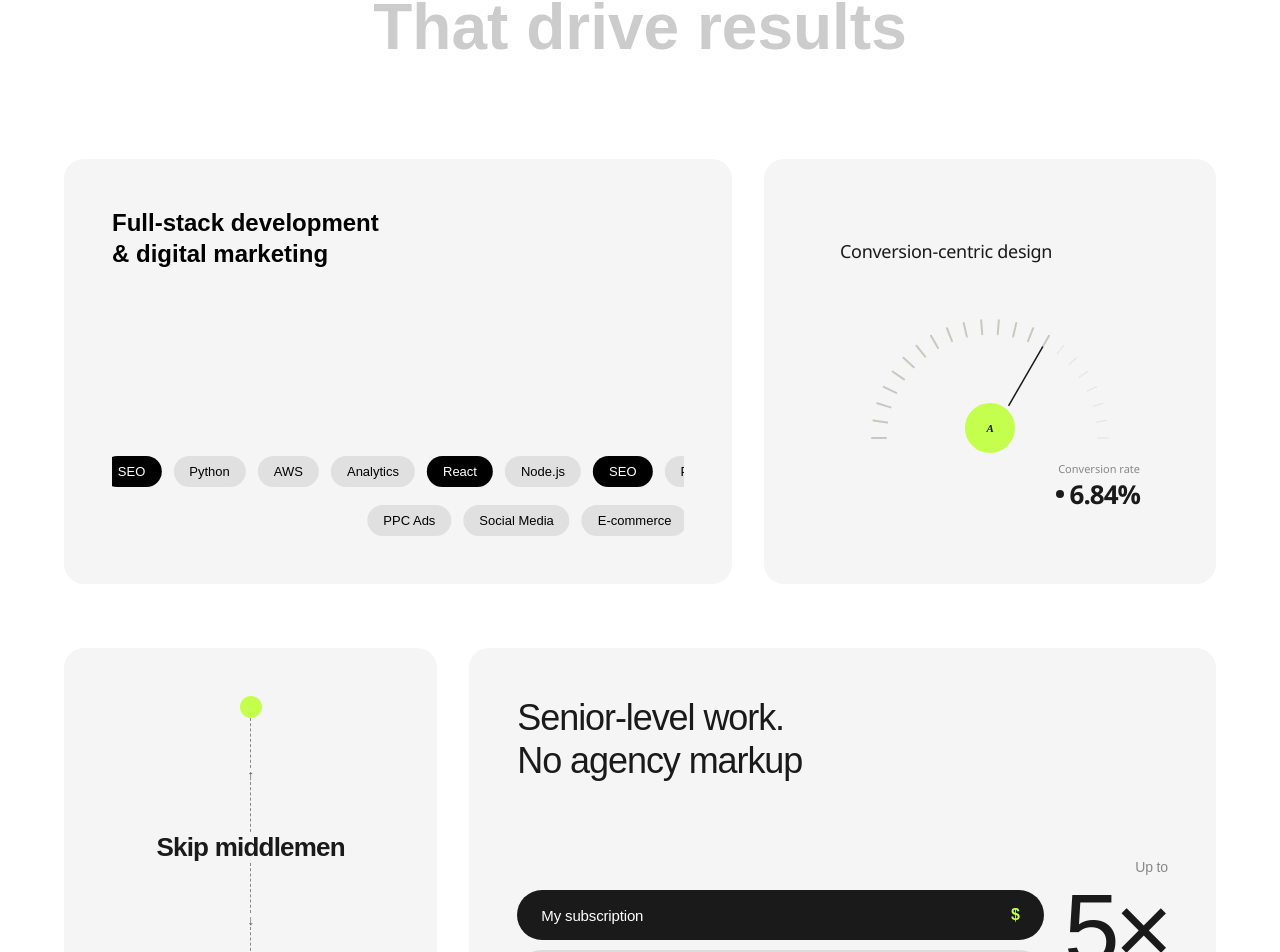
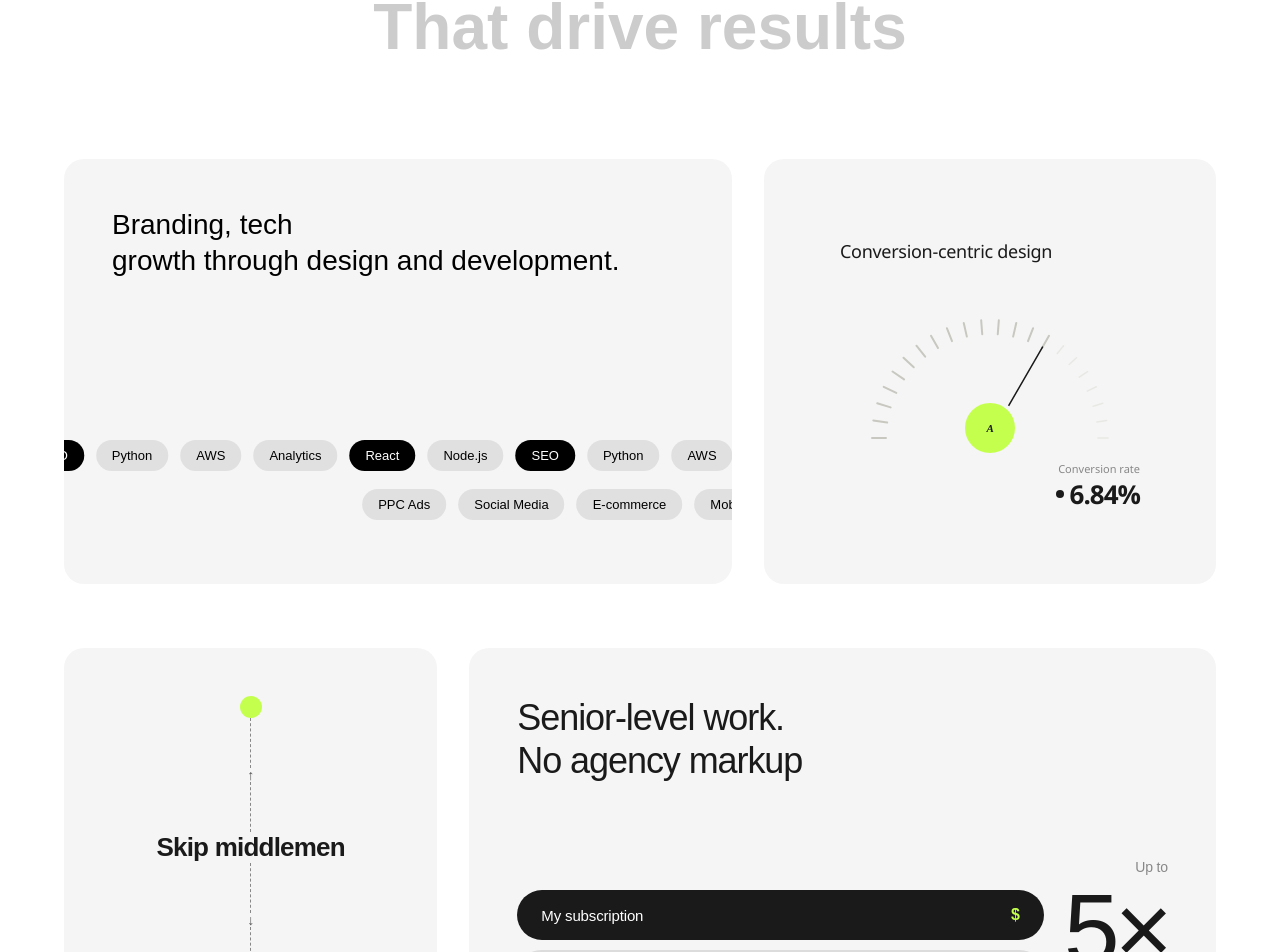
Before and after one commit to Admire-Technologies/Admire, a React (Vite) app in the folder frontend/: page / in a window 1280 px wide. Shown: the part 1658-2610 px from the top of the page. Built offline with nearby package versions, Linux system fonts and the light colour scheme.

Commit message:
Update WhyMeSection.jsx

```diff
--- a/frontend/src/components/WhyMeSection.jsx
+++ b/frontend/src/components/WhyMeSection.jsx
@@ -368,7 +368,6 @@ export default function WhyMeSection() {
               style={{
                 backgroundColor: "#f5f5f5",
                 borderRadius: "20px",
-                padding: "3rem",
                 minHeight: "280px",
                 display: "flex",
                 flexDirection: "column",
@@ -378,18 +377,20 @@ export default function WhyMeSection() {
             >
               <h3
                 style={{
-                  fontSize: "24px",
-                  fontWeight: "600",
+                  fontSize: "28px",
+                  fontWeight: "500",
                   lineHeight: "1.3",
-                  margin: "0 0 3rem 0",
+                  margin: "0 0 2rem 0",
                   color: "#000",
+                                  padding: "3rem",
+
                 }}
               >
-                Full-stack development
-                <br />& digital marketing
+                Branding, tech
+                <br />growth through design and development.
               </h3>
 
-              <div style={{ position: "relative", height: "80px" }}>
+              <div style={{ position: "relative", height: "80px" ,bottom: "4rem",}}>
                 {/* Top row - scrolling left to right */}
                 <div
                   style={{
```
